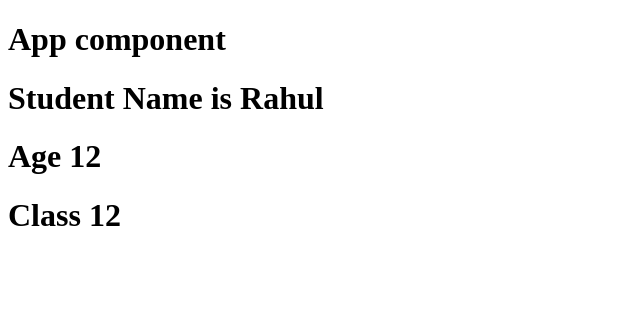
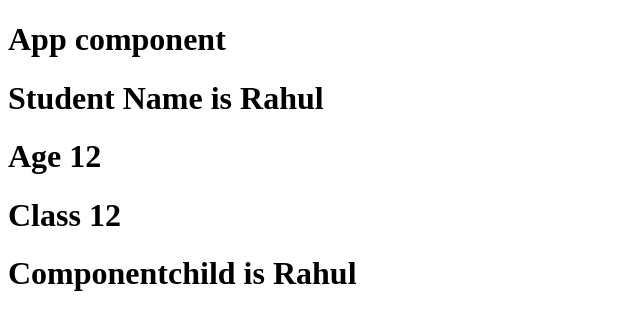
Before and after one commit to SauravRana97/React_app, a React (Create React App) app: page / in a window 1280 px wide. Shown: the top 330 px of the page, without its empty margins (0-640 px from the left). Built offline with nearby package versions, Linux system fonts and the light colour scheme.

Commit message:
Use Component Childern

```diff
--- a/src/App.js
+++ b/src/App.js
@@ -1,11 +1,13 @@
 import React from "react";
-import Student from "./Student";
+import Student from "./Proptype";
+import Componentchild from "./Componentchild"
 
 const App = () => {
   return (
     <div>
       <h1>App component</h1>
       <Student name="Rahul" sum={10+2}/>
+      <Componentchild> is Rahul</Componentchild>
     </div>
   );
 };
--- /dev/null
+++ b/src/Componentchild.js
@@ -0,0 +1,12 @@
+import React from "react";
+
+const Componentchild =(props)=>{
+    return(
+        <>
+        <h1>
+        Componentchild {props.children}
+        </h1>
+        </>
+    )
+}
+export default Componentchild
--- a/src/Student.js
+++ b/src/Proptype.js
@@ -1,6 +1,6 @@
 import React from "react";
 import pt from "prop-types"
-const Student = (props) => {
+const Proptype = (props) => {
   return (
     <div>
       <h1>Student Name is {props.name}</h1>
@@ -10,15 +10,15 @@ const Student = (props) => {
   );
 };
 
-Student.propTypes={
+Proptype.propTypes={
     name: pt.string,
     sum:pt.number,
 }
 
-Student.defaultProps={
+Proptype.defaultProps={
     name:"Saurav",
     class:12,
 }
 
 
-export default Student;
+export default Proptype;
```
